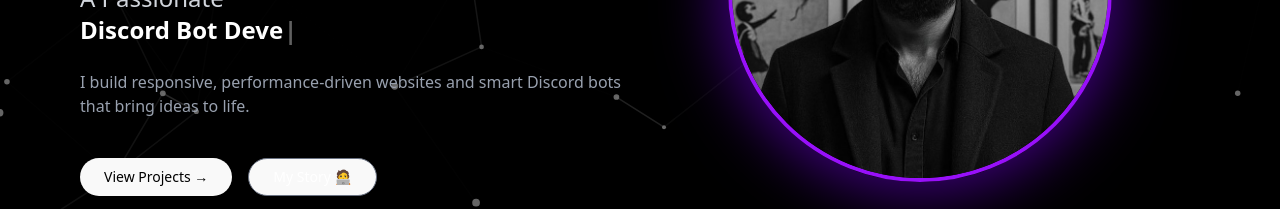
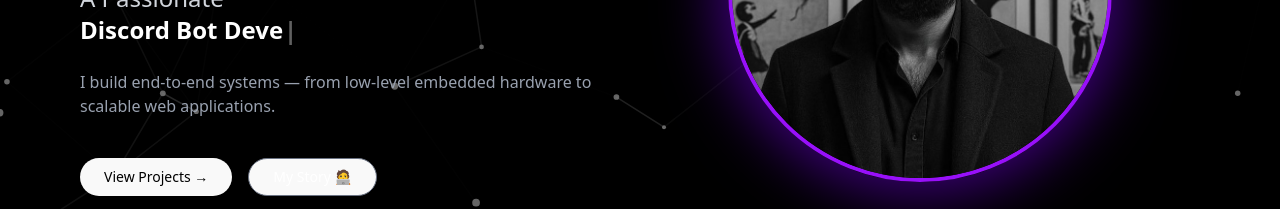
Before and after one commit to Hassan-Mef/New-Portfolio, a React (Vite) app: page / in a window 1280 px wide. Shown: the part 410-619 px from the top of the page. Built offline with nearby package versions, Linux system fonts and the light colour scheme.

Commit message:
Update Hero section description for clarity

```diff
--- a/src/sections/Hero.jsx
+++ b/src/sections/Hero.jsx
@@ -58,8 +58,7 @@
           </h2>
 
           <p className="text-gray-400 max-w-xl">
-            I build responsive, performance-driven websites and smart Discord
-            bots that bring ideas to life.
+           I build end-to-end systems — from low-level embedded hardware to scalable web applications.
           </p>
 
           <div className="flex flex-col sm:flex-row gap-4 pt-4">
```
